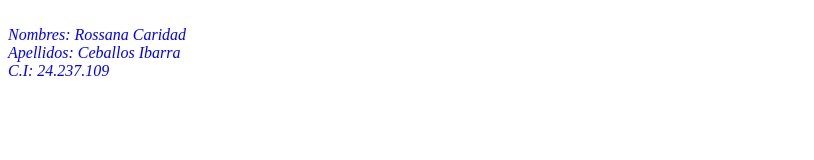
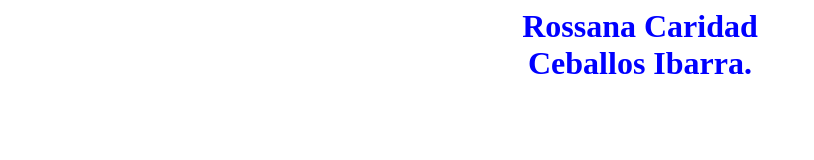
Before and after one commit to rossanacaridad/Programaci-n-III-3ra-Actividad, a plain HTML site: page index.html in a window 1280 px wide. Shown: the whole page, without its empty margins (0-814 px from the left). Drawn offline with Linux system fonts and the light colour scheme.

Commit message:
Update index.html

```diff
--- a/index.html
+++ b/index.html
@@ -1,4 +1,3 @@
-<!DOCTYPE html>
 <html>
   <head>
     <title>Rossana Ceballos</title>
@@ -6,15 +5,8 @@
 
  <body>
 
-
-  <font color="Blue"><br/><i>Nombres: Rossana Caridad <br/> Apellidos: Ceballos Ibarra <br/> C.I: 24.237.109</i>
-
-
+  <font color="Blue"><h1><p align="center"><b> Rossana Caridad </br> Ceballos Ibarra.</b></p></h1>
 
   </font>
-
-
-
-
  </body>
 </html>
```
